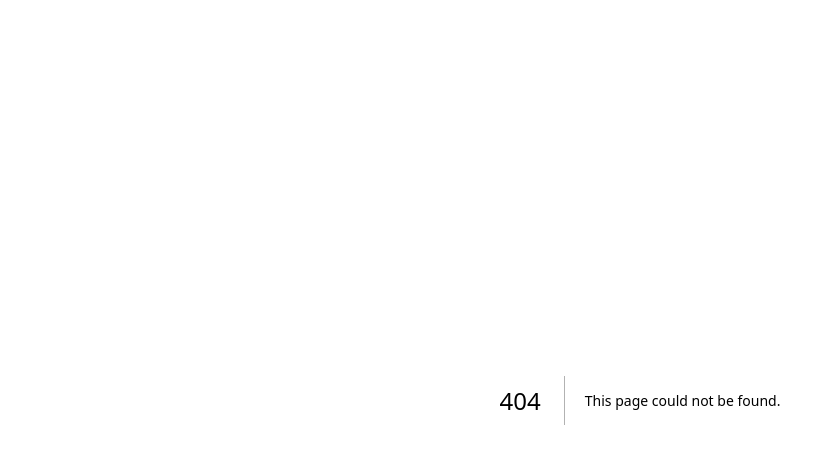
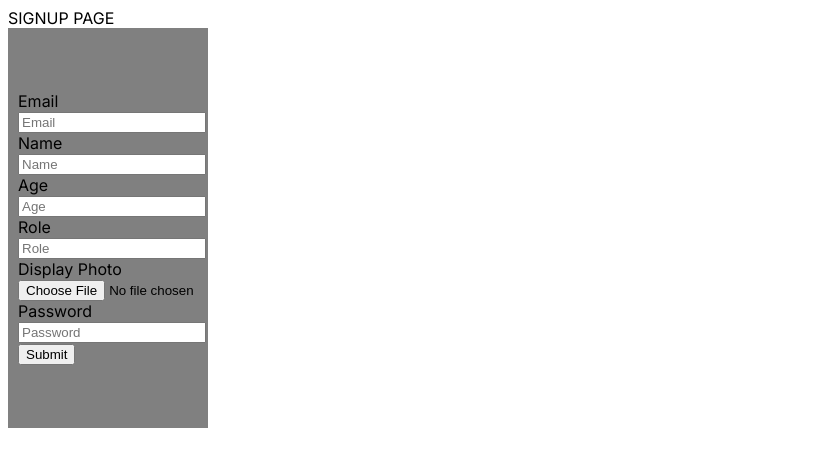
Before and after one commit to mohammedghouse86/Aleena-sWebPage, a Next.js app: page /Signup in a window 1280 px wide. Before the commit this address had no page. Shown: the top 466 px of the page, without its empty margins (0-835 px from the left). Built offline with nearby package versions, Linux system fonts and the light colour scheme.

Commit message:
Uploading Display Photos with SignUP

```diff
--- a/migrations/20240910110637-create-user.js
+++ b/migrations/20240910110637-create-user.js
@@ -25,8 +25,8 @@ module.exports = {
       password: {
         type:DataTypes.STRING
       },
-      photo:{
-        type:DataTypes.STRING
+      photo: {
+        type: DataTypes.BLOB('long')
       }
     });
   },
--- a/models/user.js
+++ b/models/user.js
@@ -66,9 +66,9 @@ module.exports = (sequelize, DataTypes) => {
         notEmpty:{msg:'Password can not be EMPTY'}
       }
     },
-    photo:{
-      type:DataTypes.STRING,
-      allowNull: true,
+    photo: {
+      type: DataTypes.BLOB('long'), // BLOB to store image
+      allowNull: true
     }
   }, {
     sequelize,
--- a/package.json
+++ b/package.json
@@ -6,12 +6,16 @@
     "dev": "next dev",
     "build": "next build",
     "start": "next start",
-    "lint": "next lint"
+    "lint": "next lint",
+    "now": "concurrently \"npm run dev\" \"nodemon app.js\""
   },
   "dependencies": {
     "bcrypt": "^5.1.1",
     "bcryptjs": "^2.4.3",
+    "concurrently": "^9.0.1",
+    "cors": "^2.8.5",
     "express": "^4.20.0",
+    "multer": "^1.4.5-lts.1",
     "mysql2": "^3.11.1",
     "next": "14.2.7",
     "next-auth": "^5.0.0-beta.20",
--- /dev/null
+++ b/src/app/Signup/page.js
@@ -0,0 +1,107 @@
+'use client'; // this is the SIGN UP CODE.
+import { useState } from 'react';
+
+const Signup = () => {
+    const [Credential, SetCredential] = useState({ email: "", name: "", password: "", age:"", role:"" });
+    const [file, setFile] = useState(null);
+    const [error, setError] = useState('');
+
+    const handleFileChange = (e) => {
+        const selectedFile = e.target.files[0];
+        const fileSize = selectedFile.size / 1024; // size in KB
+
+        if (fileSize > 150) {
+          setError('File size should be less than 150 KB');
+          setFile(null);
+        } else {
+          setError('');
+          setFile(selectedFile);
+        }
+      };
+
+    const handleSubmit = async (event) => {
+        event.preventDefault(); // Prevent page refresh
+        const formData = new FormData();
+        formData.append('photo', file); // The field name 'photo' should match multer's expectation
+        formData.append('email', Credential.email);
+        formData.append('name', Credential.name);
+        formData.append('password', Credential.password);
+        formData.append('age', Credential.age);
+        formData.append('role', Credential.role);
+        console.log('running handel submit', Credential, file)
+        const response = await fetch(`http://localhost:5000/websiteusers`, {
+            method: 'POST',
+            /*headers: {
+                'Content-Type': 'application/json'
+            },*/
+            body: formData
+        });
+        const json = await response.json();
+        console.log(json);
+        if (json.success) {
+            // Save the auth token and redirect
+            //localStorage.setItem('token', json.authtoken);
+        } else {
+            alert("Invalid credentials");
+        }
+    };
+
+    const onChange = (e) => {
+        SetCredential({ ...Credential, [e.target.name]: e.target.value });
+    };
+
+    return (<div className="flex items-center justify-center min-h-screen"> SIGNUP PAGE
+        <div className='container' style={{ height: '400px', width: '200px', backgroundColor: 'gray', display: 'flex', justifyContent: 'center', alignItems: 'center', flexDirection: 'column' }}>
+            <form style={{ width: '180px', margin:'10px' }} onSubmit={handleSubmit}>
+                <div>Email</div>
+                    <input style={{ width: '180px' }} type="email" className="form-control" id="exampleInputEmail1" aria-describedby="emailHelp" name="email" value={Credential.email} onChange={onChange} placeholder="Email" />
+
+                    <div>Name</div>
+                    <input style={{ width: '180px' }} type="text" className="form-control" id="exampleInputname1" aria-describedby="nameHelp" name="name" value={Credential.name} onChange={onChange} placeholder="Name"  />
+
+                    <div>Age</div>
+                    <input style={{ width: '180px' }} type="number" className="form-control" id="exampleInputAge" aria-describedby="nageHelp" name="age" value={Credential.age} onChange={onChange} placeholder="Age"  />
+
+                    <div>Role</div>
+                    <input style={{ width: '180px' }} type="text" className="form-control" id="exampleInputRole1" aria-describedby="nameHelp" name="role" value={Credential.role} onChange={onChange} placeholder="Role"  />
+
+                    <div>Display Photo</div>
+                    {/*<input style={{ width: '180px' }} type="text" className="form-control" id="exampleInputimage1" aria-describedby="imageHelp" name="image" value={Credential.image} onChange={onChange} placeholder="Image"/>*/}
+
+                    <input type="file" id="photo" accept="image/*" onChange={handleFileChange} />
+                    {error && <p style={{ color: 'red' }}>{error}</p>}
+
+                    <div>Password</div>
+                    <input style={{ width: '180px' }} type="password" className="form-control" id="Password" onChange={onChange} value={Credential.password} name="password" placeholder="Password"/>
+
+                <button className='bg-black text-white p-1 rounded-md m-1 text-lg w-40 my-6' type="submit">Submit</button>
+            </form>
+        </div></div>
+
+
+        /*<div className='container' style={{ height: '400px', width: '200px', backgroundColor: 'lightblue', display: 'flex', justifyContent: 'center', alignItems: 'center', flexDirection: 'column' }}>
+                        <form onSubmit={handleSubmit}>
+                            <div style={{ width: '180px', margin:'10px' }}>Email</div>
+                            <input style={{ width: '180px', margin:'10px' }} placeholder='Enter Email' type='email' name='email' />
+                            <div style={{ width: '180px', margin:'10px' }}>Password</div>
+                            <input style={{ width: '180px', margin:'10px' }} placeholder='Enter Password' type='password' name='password' />
+                            <button style={{ width: '180px', margin:'10px' }} className='bg-black text-white p-1 rounded-md m-1 text-lg w-40' type="submit" name="action" value="credential">Log In</button>
+                        </form>
+                        <hr style={{ borderTop: '1px solid black', width: '100%' }} />
+                        <SocialLogIn/>
+                        <hr style={{ borderTop: '1px solid black', width: '100%' }} />
+                        <Link href='/Signup' style={{ width: '180px', margin:'10px', textAlign: 'center'}} className='bg-black text-white p-1 rounded-md m-1 text-lg w-40'>Sign UP</Link> */
+
+
+
+
+
+
+
+
+
+
+    );
+};
+
+export default Signup;
```
Also changed, not shown: app.js (+80 -64 lines), 1 other file (tests, documents, lock files or other folders).
